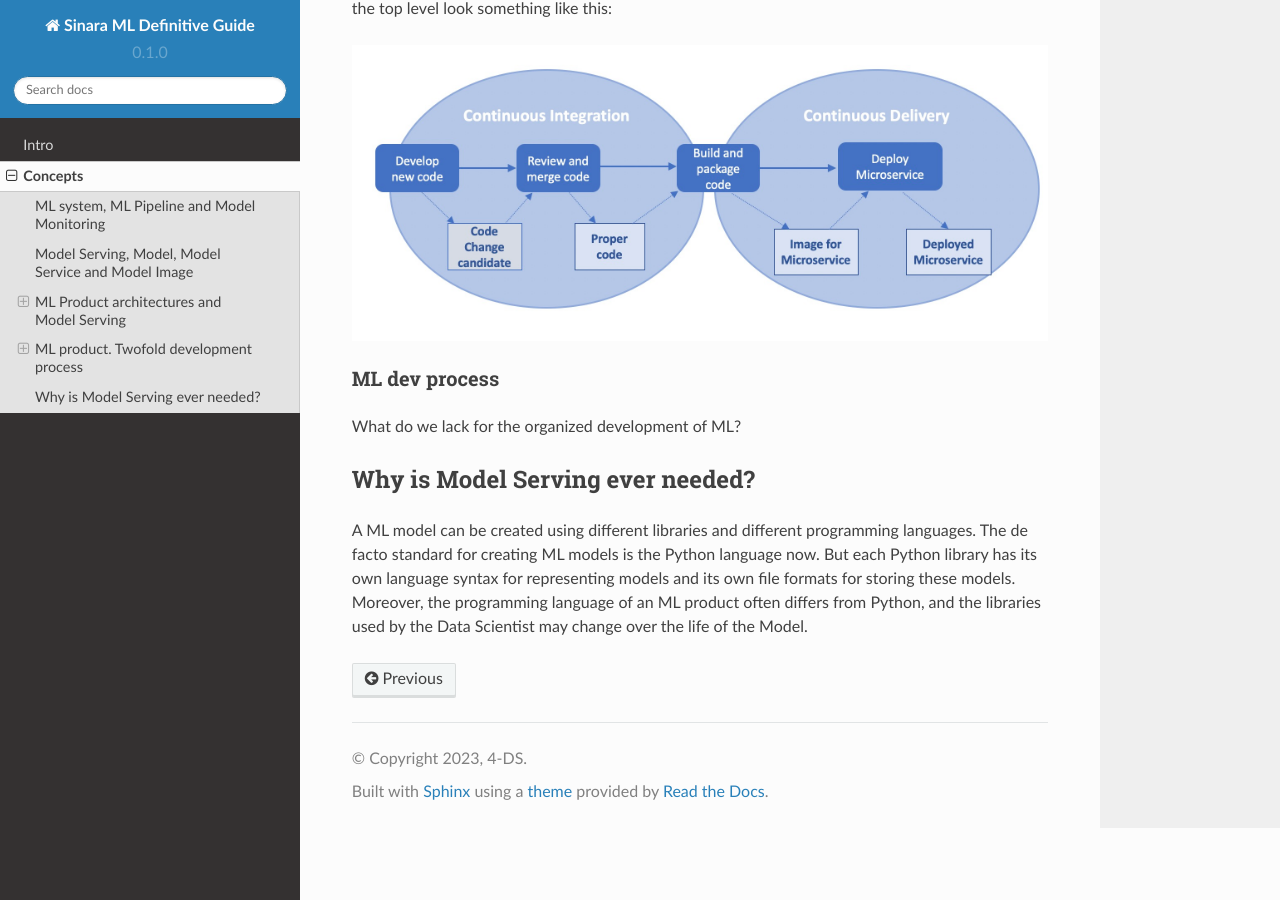
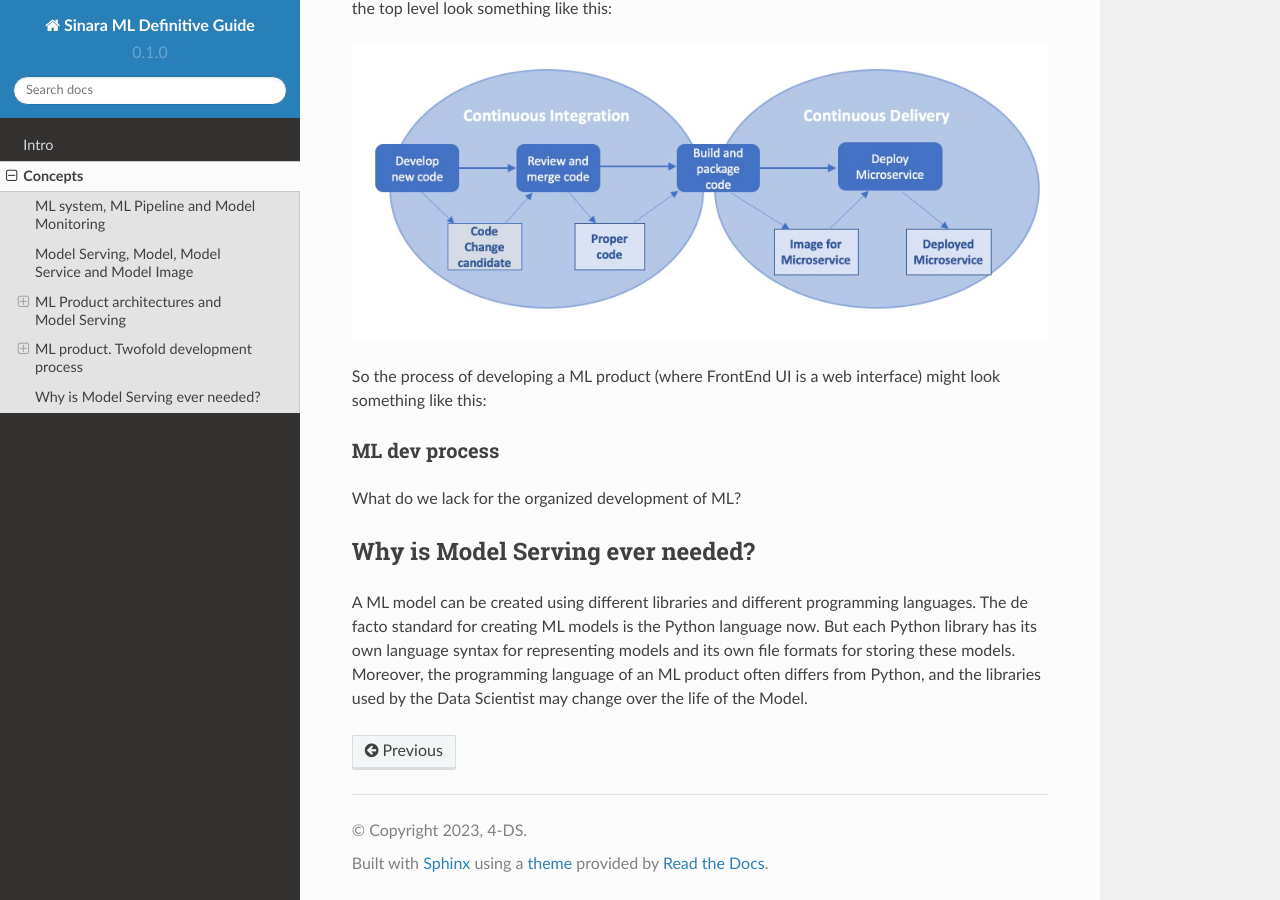
Before and after one commit to 4-DS/SinaraML-Def-Guide, a Sphinx documentation site: the page built from docs/source/concepts.rst, in a window 1280 px wide and 900 px high, scrolled down 4180 px. Built offline with Sphinx 7.4.7 and the Read the Docs theme 2.0.0, drawn with Linux system fonts in a browser that asks for light colours.

Commit message:
Update concepts.rst

```diff
--- a/docs/source/concepts.rst
+++ b/docs/source/concepts.rst
@@ -90,6 +90,8 @@ Let's assume that Adam and Ivan worked in an organization that uses a modern sof
 
 .. image:: microservice_dev_process.jpeg
 
+So the process of developing a ML product (where FrontEnd UI is a web interface) might look something like this:
+
 ML dev process
 ====================
 
```
